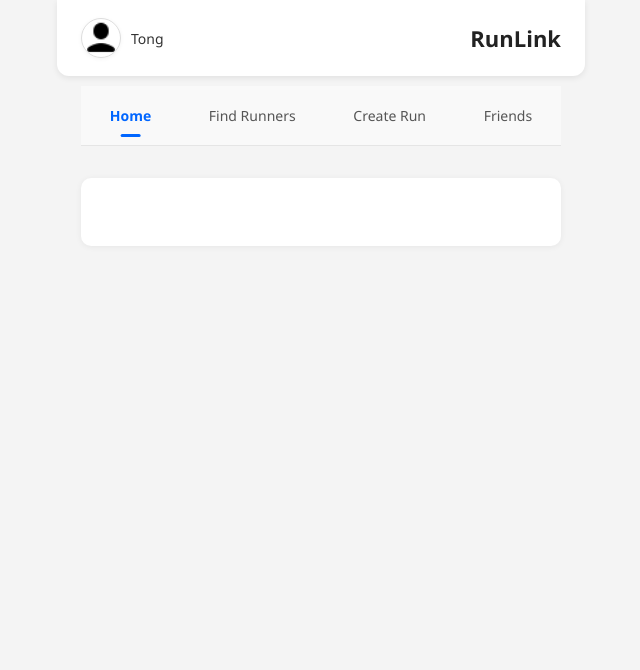
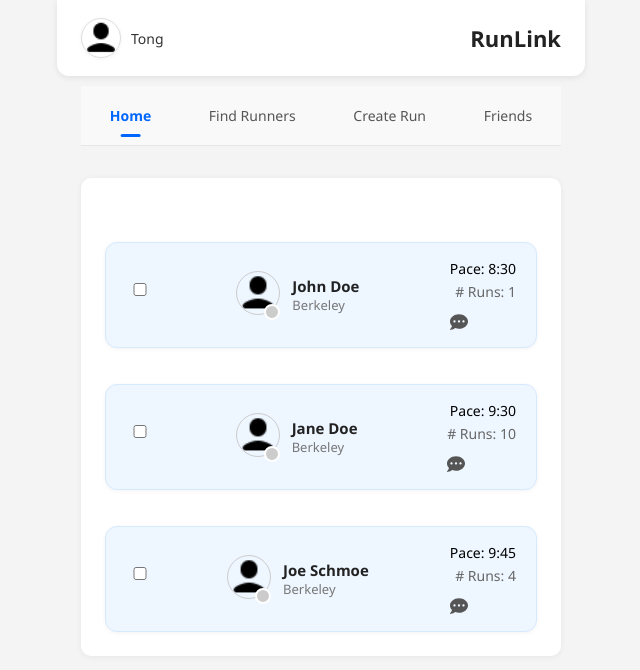
Before and after one commit to steffilin/160project, a React (Create React App) app in the folder frontend/: page /landing/chooserunners in a window 1280 px wide. Shown: the top 670 px of the page, without its empty margins (319-959 px from the left). Built offline with nearby package versions, Linux system fonts and the light colour scheme.

Commit message:
display friend list with checkboxes for create run

```diff
--- a/frontend/src/pages/ChooseRunnersPage.js
+++ b/frontend/src/pages/ChooseRunnersPage.js
@@ -5,10 +5,11 @@ import { useLocation } from 'react-router-dom';
 import '../styles/FriendList.css';
 import { useNavigate } from 'react-router-dom';
 import { FaCommentDots } from 'react-icons/fa';
+import { useFriendList } from '../FriendContext';
 
 
 
-function FriendCard({ user }) {
+function FriendCard({ user, isSelected, onToggle }) {
     const navigate = useNavigate();
 
     const handleChatClick = (e) => {
@@ -18,6 +19,13 @@ function FriendCard({ user }) {
 
     return (
       <div className="friend-card">
+        <div className="checkbox">
+            <input
+            type="checkbox"
+            checked={isSelected}
+            onChange={() => onToggle(user.name)}
+            />
+        </div>
         <div className="friend-left">
           <div className="avatar-container">
             <div className={`status-dot ${user.online ? 'online' : 'offline'}`}></div>
@@ -39,15 +47,16 @@ function FriendCard({ user }) {
   }
 
 
-function ChooseRunnersPage({friendList}) {
+function ChooseRunnersPage() {
 
 
+    const dummyFriendList = useFriendList();
 
     return (
         <div className="friend-list-container">
-            {/* {friendList.map((friend, index) => (
+            {dummyFriendList.map((friend, index) => (
                 <FriendCard key={index} user={friend} />
-            ))} */}
+            ))}
         </div>
       );
 }
--- a/frontend/src/styles/FriendList.css
+++ b/frontend/src/styles/FriendList.css
@@ -15,6 +15,9 @@
   border: 1px solid #d6eaff;
   box-shadow: 0 1px 4px rgba(0, 0, 0, 0.05);
   transition: transform 0.2s ease, box-shadow 0.2s ease;
+}
+
+.checkbox {
 }
 
 .friend-left {
```
